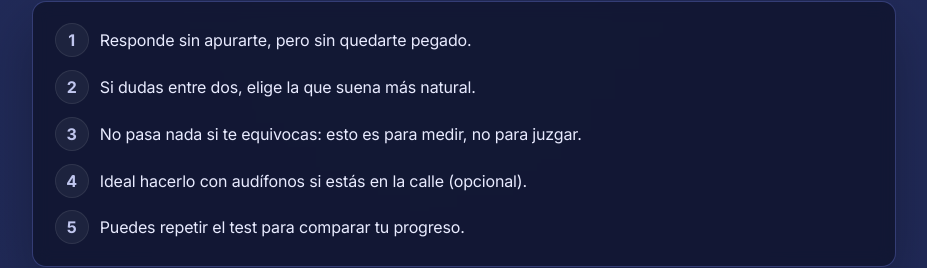
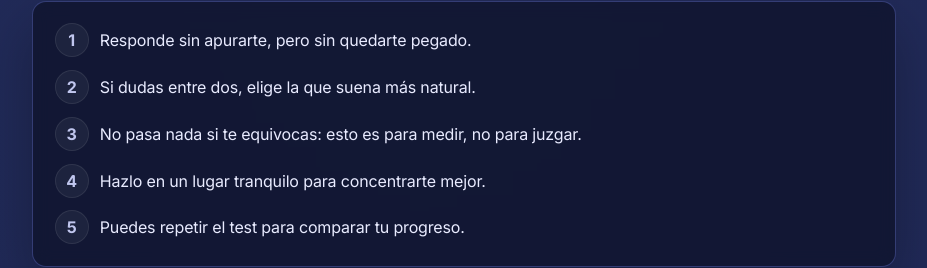
Before and after one commit to elpenultimo/midetuingles, a Next.js app: page / in a window 1280 px wide. Shown: the part 1175-1443 px from the top of the page, without its empty margins (176-1103 px from the left). Built offline with nearby package versions, Linux system fonts and the light colour scheme.

Commit message:
Update quick instructions copy

```diff
--- a/src/components/QuickInstructions.tsx
+++ b/src/components/QuickInstructions.tsx
@@ -5,7 +5,7 @@ const QuickInstructions: FC = () => {
     'Responde sin apurarte, pero sin quedarte pegado.',
     'Si dudas entre dos, elige la que suena más natural.',
     'No pasa nada si te equivocas: esto es para medir, no para juzgar.',
-    'Ideal hacerlo con audífonos si estás en la calle (opcional).',
+    'Hazlo en un lugar tranquilo para concentrarte mejor.',
     'Puedes repetir el test para comparar tu progreso.'
   ];
 
```
